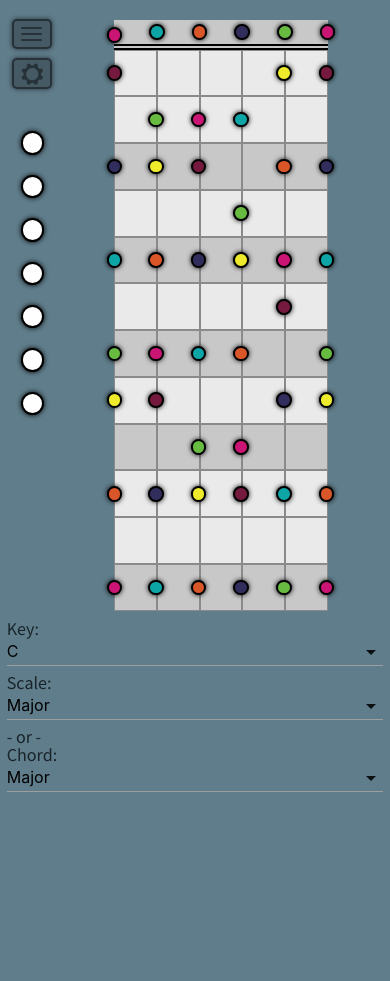
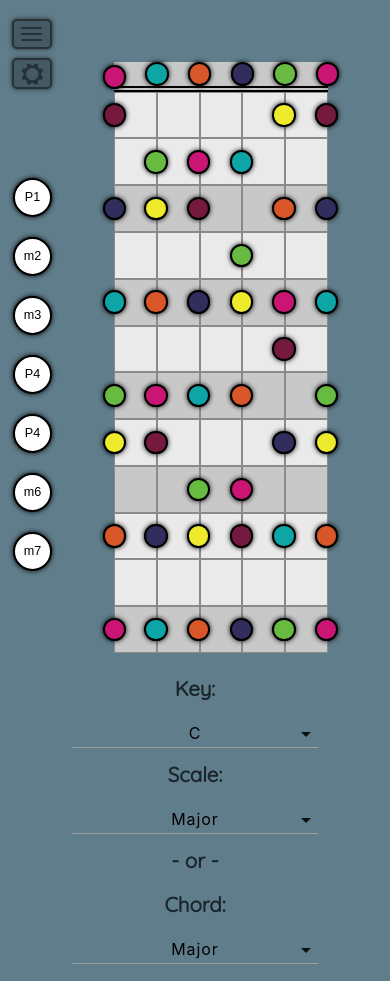
Before and after one commit to keegangood/shreddit.io, a Django app: page /scales-and-chords/ in a window 390 px wide. Before the commit the page ends 792 px from the top, so only its background shows below. Run offline with Django 3.2, Linux system fonts and the light colour scheme; parts of the project's set-up code (start-up, migrations or seed data) failed here and were passed over.

Commit message:
continue styling settings and mobile nav toggle. hide content relative to active icon.

```diff
--- a/shreddit.io/shreddit.io/static/css/mobile-nav.css
+++ b/shreddit.io/shreddit.io/static/css/mobile-nav.css
@@ -40,6 +40,14 @@
 .settings-icon {
     font-size: 3rem;
     font-weight: bold;
+}
+
+.settings-icon div {
+    transition: 1s transform ease;
+}
+
+.settings-icon-active div{
+    transform: rotate(180deg);
 }
 
 /* Hamburger menu toggle icon*/
@@ -200,3 +208,24 @@
     transition: color .5s ease;
 
 }
+
+/* settings menu */
+.settings-menu-content {
+    opacity: 1;
+    position: relative;
+    top: -20vh;
+    transition: transform .1s ease, opacity 2s ease;
+    transition-delay: .1s;
+}
+
+.content-inactive {
+    transition-delay: 1s;
+    opacity: 0;
+}
+
+.mobile-nav-content {
+    opacity: 1;
+    transition: transform .1s ease, opacity 2s ease;
+    transition-delay: .1s;
+
+}
--- a/shreddit.io/shreddit.io/static/css/scales-and-chords.css
+++ b/shreddit.io/shreddit.io/static/css/scales-and-chords.css
@@ -1,8 +1,6 @@
-#chords-and-scales-content {
-    /* align-items: center; */
-    /* display: flex; */
-    /* flex-direction: column; */
+#scales-and-chords-content {
     min-height: 100vh;
+    padding-top: 5vh;
 }
 
 .note-legend-vertical {
@@ -11,6 +9,7 @@
     flex-direction: column;
     height: 60vh;
     justify-content: center;
+    margin-top: 7vh;
 }
 
 .note-legend-horizontal {
@@ -19,17 +18,26 @@
 }
 
 .note-legend-marker {
+    align-items: center;
     background-color: rgb(255, 255, 255);
     border: 2px solid black;
     border-radius: 50%;
     box-shadow: 0 0 5px black;
-    color: rgb(255, 255, 255);
+    color: rgb(0, 0, 0);
+    display: flex;
     font-family: sans-serif;
     font-size: 1.4rem;
-    height: 6vh;
+    height: 10vh;
+    justify-content: center;
     margin: 10px;
-    max-height: 6vw;
-    max-width: 6vh;
+    max-height: 10vw;
+    max-width: 10vh;
     text-align: center;
-    width: 6vw;
+    width: 10vw;
 }
+
+.select-wrapper input{
+    font-size: 3rem;
+    letter-spacing: .1rem;
+    text-align: center;
+}
--- a/shreddit.io/shreddit.io/static/css/stringedInstrument.css
+++ b/shreddit.io/shreddit.io/static/css/stringedInstrument.css
@@ -153,12 +153,12 @@
     color: rgb(255, 255, 255);
     font-family: sans-serif;
     font-size: 1.4rem;
-    height: 4vh;
-    max-height: 4vw;
-    max-width: 4vh;
+    height: 6vh;
+    max-height: 6vw;
+    max-width: 6vh;
     position: relative;
     text-align: center;
-    width: 4vw;
+    width: 6vw;
 }
 
 .x-marker {
--- a/shreddit.io/shreddit.io/static/js/mobile-nav.js
+++ b/shreddit.io/shreddit.io/static/js/mobile-nav.js
@@ -5,14 +5,18 @@ let burger = document.querySelector('.hamburger'),
     bottomBun = document.querySelector('.bottom-bun'),
     cover = document.querySelector('.content-cover'),
     menu = document.querySelector('.mobile-nav-menu');
-    navContent = document.querySelector('mobile-nav-content')
+    navMenuContent = document.querySelector('.mobile-nav-content'),
+    settingsMenuContent = document.querySelector('.settings-menu-content'),
     mainContent = document.querySelector('.main-content'),
     messageCloseX = document.querySelector('#message-close-x');
 
 burger.addEventListener('click', () => {
     mainContent.classList.toggle('no-scroll');
 
-    burger.classList.toggle('mobile-icon-active');
+    settingsMenuContent.classList.toggle('hidden');
+    navMenuContent.classList.toggle('content-inactive');
+
+    burger.classList.toggle('mobile-nav-icon-active');
     settingsIcon.classList.toggle('hidden');
     topBun.classList.toggle('top-bun-active');
     meat.classList.toggle('meat-active');
@@ -21,7 +25,19 @@ burger.addEventListener('click', () => {
     cover.classList.toggle('content-cover-active');
 
     menu.classList.toggle('mobile-menu-active');
+});
 
+settingsIcon.addEventListener('click', () => {
+    settingsIcon.classList.toggle('mobile-nav-icon-active');
+    settingsIcon.classList.toggle('settings-icon-active')
+    navMenuContent.classList.toggle('hidden');
+    settingsMenuContent.classList.toggle('content-inactive');
+
+
+    burger.classList.toggle('hidden');
+
+    cover.classList.toggle('content-cover-active');
+    menu.classList.toggle('mobile-menu-active');
 });
 
 if(messageCloseX){
--- a/shreddit.io/shreddit.io/templates/pages/scales-and-chords.html
+++ b/shreddit.io/shreddit.io/templates/pages/scales-and-chords.html
@@ -5,13 +5,41 @@
 
         <div class="row">
             <div class="col s2 hide-on-large-only note-legend-vertical">
-                <div class="note-legend-marker"></div>
-                <div class="note-legend-marker"></div>
-                <div class="note-legend-marker"></div>
-                <div class="note-legend-marker"></div>
-                <div class="note-legend-marker"></div>
-                <div class="note-legend-marker"></div>
-                <div class="note-legend-marker"></div>
+                <div class="note-legend-marker">
+                    <div>
+                        P1
+                    </div>
+                </div>
+                <div class="note-legend-marker">
+                    <div>
+                        m2
+                    </div>
+                </div>
+                <div class="note-legend-marker">
+                    <div>
+                        m3
+                    </div>
+                </div>
+                <div class="note-legend-marker">
+                    <div>
+                        P4
+                    </div>
+                </div>
+                <div class="note-legend-marker">
+                    <div>
+                        P4
+                    </div>
+                </div>
+                <div class="note-legend-marker">
+                    <div>
+                        m6
+                    </div>
+                </div>
+                <div class="note-legend-marker">
+                    <div>
+                        m7
+                    </div>
+                </div>
             </div>
 
             <div class="col s10 lg12" id="instrument-container">
@@ -30,9 +58,9 @@
             </div>
         </div>
 
-        <div class="row scale-inputs">
-            <div class="scale-selects col s12 input-field">
-                <p>Key:</p>
+        <div class="row center">
+            <div class="scale-selects col s8 offset-s2 input-field">
+                <h4>Key:</h4>
                 <select name="key" id="key-input">
                     <option value="C">C</option>
                     <option value="C#">C#</option>
@@ -53,7 +81,7 @@
                     <option value="B">B</option>
                 </select>
 
-                <p>Scale:</p>
+                <h4>Scale:</h4>
                 <select name="scales" id="scale-formula-input">
                     <option value="ionian">Major</option>
                     <option value="aeolian">Minor</option>
@@ -77,9 +105,9 @@
                     <option value="chromatic">Chromatic</option>
                 </select>
 
-                <p>- or -</p>
+                <h4>- or -</h4>
 
-                <p>Chord:</p>
+                <h4>Chord:</h4>
                 <select name="chord-quality" id="chord-quality">
                     <option selected="selected" value="">Major</option>
                     <option value="m">Minor</option>
--- a/shreddit.io/shreddit.io/templates/partials/mobile-nav.html
+++ b/shreddit.io/shreddit.io/templates/partials/mobile-nav.html
@@ -8,13 +8,12 @@
     </div>
 
     <div class="settings-icon mobile-nav-icon blue-grey darken-2 blue-grey-text text-darken-4">
-        <span>&#x26ED;</span>
+        <div>&#x26ED;</div>
     </div>
 </div>
 
 <div class="mobile-nav-menu blue-grey lighten-1">
     <h2>Shreddit.io</h2>
-    <div class="mobile-nav-content">
     <div class="row">
         <div class="col s12 avatar-container">
             {% if user.is_authenticated %}
@@ -37,6 +36,7 @@
             {% endif %}
         </div>
     </div>
+    <div class="mobile-nav-content">
         <div class="row">
             <div class="col s12">
                 <div class="menu-items">
@@ -61,17 +61,19 @@
             </div>
         </div>
     </div>
-    <div class="settings-menu-content">
-
+    <div class="row settings-menu-content center">
+        <div class="col s6 offset-s3">
             <div class="instrument-inputs input-field">
-            <p>Instrument:</p>
+                <h4>Instrument:</h4>
                 <select name="instrument-input" id="instrument-input">
                     <!-- add options with JS -->
                 </select>
 
+                <h4>Tuning:</h4>
                 <select name="tuning-input" id="tuning-input">
                     <!-- add options with JS -->
                 </select>
             </div>
         </div>
     </div>
+</div>
```
Lines whose indentation alone changed are shown as unchanged.
